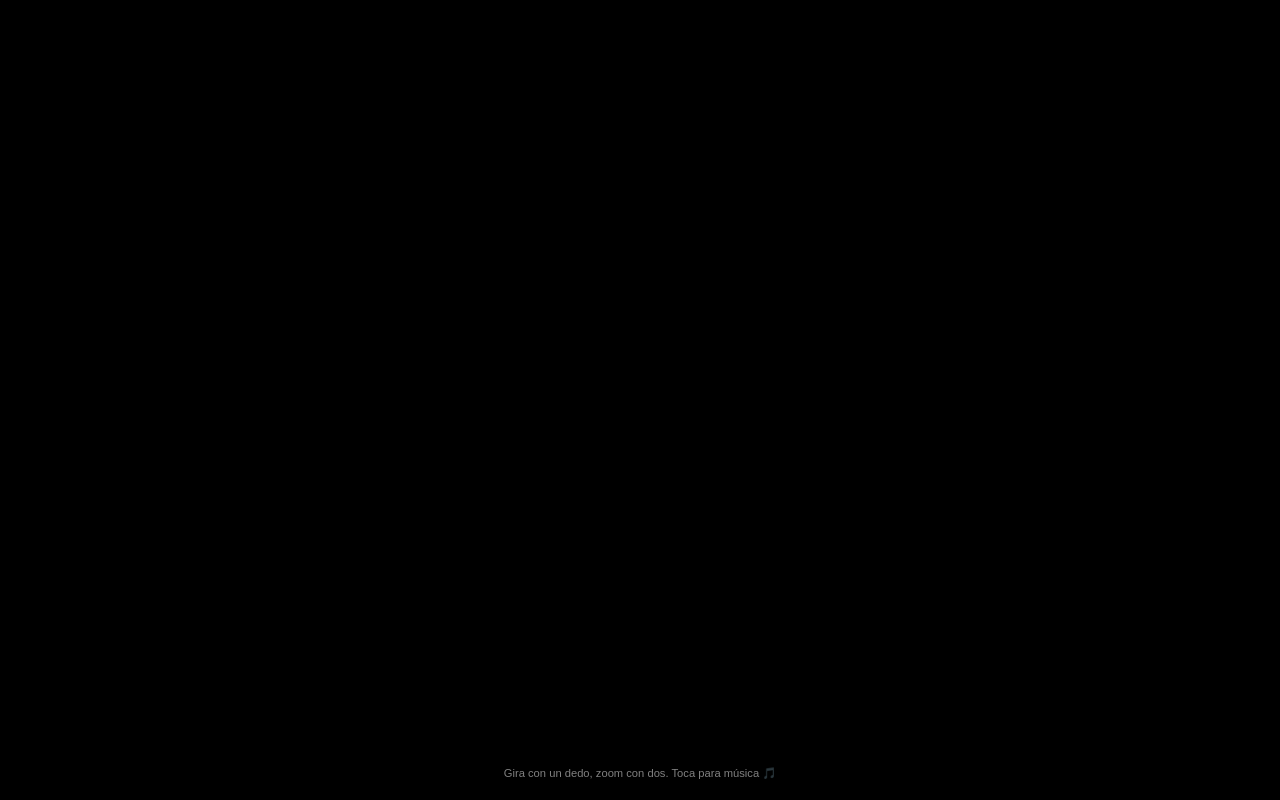
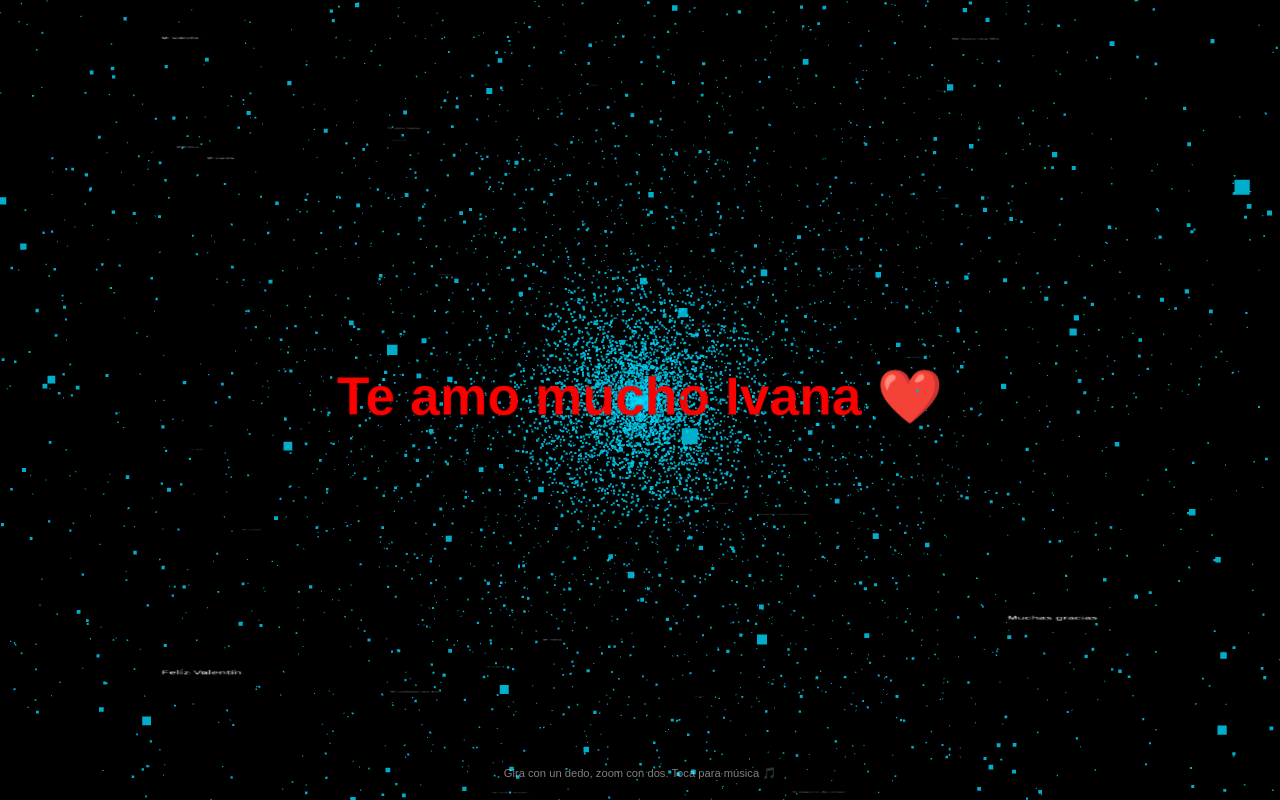
Before and after one commit to davidandresmanzabapiguave-ai/Galaxys, a plain HTML site: page index.html in a window 1280 px wide. Drawn offline with nearby package versions, Linux system fonts and the light colour scheme; animation ran at ten frames a second.

Commit message:
Update index.html

```diff
--- a/index.html
+++ b/index.html
@@ -26,7 +26,7 @@
         let scene, camera, renderer, starGroup, mainText;
         let isDragging = false;
         let previousMousePosition = { x: 0, y: 0 };
-        let zoom = 7;
+        let zoom = 8;
 
         const mensajesPequeños = [
             "Me encantas bebé", "Te adoro", "Eres mi vida", "Mi cielito", "I found you", "Mi reina",
@@ -52,10 +52,6 @@
             ctx.font = `Bold ${fontSize}px Arial`;
             ctx.textAlign = 'center';
             ctx.textBaseline = 'middle';
-            if(isMain) {
-                ctx.shadowColor = color;
-                ctx.shadowBlur = 20;
-            }
             ctx.fillText(text, canvas.width / 2, canvas.height / 2);
             const texture = new THREE.CanvasTexture(canvas);
             const material = new THREE.SpriteMaterial({ map: texture, transparent: true });
@@ -68,20 +64,26 @@
             camera = new THREE.PerspectiveCamera(75, window.innerWidth / window.innerHeight, 0.1, 1000);
             renderer = new THREE.WebGLRenderer({ antialias: true });
             renderer.setSize(window.innerWidth, window.innerHeight);
+            renderer.setPixelRatio(window.devicePixelRatio);
             document.body.appendChild(renderer.domElement);
 
             starGroup = new THREE.Group();
             scene.add(starGroup);
 
-            // 1. GALAXIA CON CENTRO ESFÉRICO DENSO
+            // GALAXIA CON ESFERA CENTRAL
             const starGeo = new THREE.BufferGeometry();
-            const starCount = 20000;
+            const starCount = 12000; // Reducido para mayor compatibilidad
             const posArray = new Float32Array(starCount * 3);
 
             for(let i=0; i < starCount; i++) {
-                // Generamos una distribución que sea muy densa en el centro (esfera)
-                // y se disperse conforme se aleja
-                const dist = Math.pow(Math.random(), 2) * 25; // Concentración hacia el centro
+                // 1 de cada 3 estrellas irá directo al centro denso (la esfera)
+                let dist;
+                if (i % 3 === 0) {
+                    dist = Math.random() * 2; // Esfera central pequeña y densa
+                } else {
+                    dist = 2 + Math.random() * 20; // Dispersión hacia afuera
+                }
+
                 const theta = Math.random() * Math.PI * 2;
                 const phi = Math.acos(2 * Math.random() - 1);
 
@@ -91,34 +93,26 @@
             }
 
             starGeo.setAttribute('position', new THREE.BufferAttribute(posArray, 3));
-            const starMat = new THREE.PointsMaterial({
-                size: 0.03,
-                color: 0x00d9ff,
-                transparent: true,
-                opacity: 0.8,
-                blending: THREE.AdditiveBlending
-            });
+            const starMat = new THREE.PointsMaterial({ size: 0.04, color: 0x00d9ff, transparent: true, opacity: 0.8 });
             const stars = new THREE.Points(starGeo, starMat);
             starGroup.add(stars);
 
-            // 2. MENSAJE PRINCIPAL ROJO
+            // MENSAJE PRINCIPAL ROJO
             mainText = createTextSprite("Te amo mucho Ivana ❤️", "#ff0000", 90, true);
-            mainText.scale.set(6, 1.5, 1);
-            mainText.position.set(0, 0, 1); // Un poco al frente del centro denso
+            mainText.scale.set(7, 1.75, 1);
+            mainText.position.set(0, 0, 2);
             scene.add(mainText);
 
-            // 3. MENSAJITOS PEQUEÑOS EN EL ESPACIO
+            // MENSAJITOS PEQUEÑOS
             mensajesPequeños.forEach(t => {
-                const s = createTextSprite(t, "rgba(255, 255, 255, 0.9)", 35);
-                // Distribución aleatoria para que floten entre las estrellas
-                s.position.set((Math.random()-0.5)*35, (Math.random()-0.5)*35, (Math.random()-0.5)*35);
+                const s = createTextSprite(t, "white", 35);
+                s.position.set((Math.random()-0.5)*30, (Math.random()-0.5)*30, (Math.random()-0.5)*30);
                 s.scale.set(1.8, 0.45, 1);
                 starGroup.add(s);
             });
 
             camera.position.z = zoom;
 
-            // --- INTERACCIÓN ---
             const startAction = (x, y) => {
                 isDragging = true;
                 previousMousePosition = { x, y };
@@ -141,4 +135,27 @@
             window.addEventListener('touchmove', e => {
                 if(e.touches.length === 2) {
                     let dist = Math.hypot(e.touches[0].pageX - e.touches[1].pageX, e.touches[0].pageY - e.touches[1].pageY);
-                    zoom = Math.max(1, Math.min(40, zoom +
+                    zoom = Math.max(2, Math.min(40, zoom + (dist < 100 ? 0.1 : -0.1)));
+                    camera.position.z = zoom;
+                } else { moveAction(e.touches[0].clientX, e.touches[0].clientY); }
+            });
+            window.addEventListener('touchend', () => { isDragging = false; });
+
+            animate();
+        }
+
+        function animate() {
+            requestAnimationFrame(animate);
+            if(!isDragging) starGroup.rotation.y += 0.001;
+            renderer.render(scene, camera);
+        }
+
+        init();
+        window.addEventListener('resize', () => {
+            camera.aspect = window.innerWidth / window.innerHeight;
+            camera.updateProjectionMatrix();
+            renderer.setSize(window.innerWidth, window.innerHeight);
+        });
+    </script>
+</body>
+</html>
```
